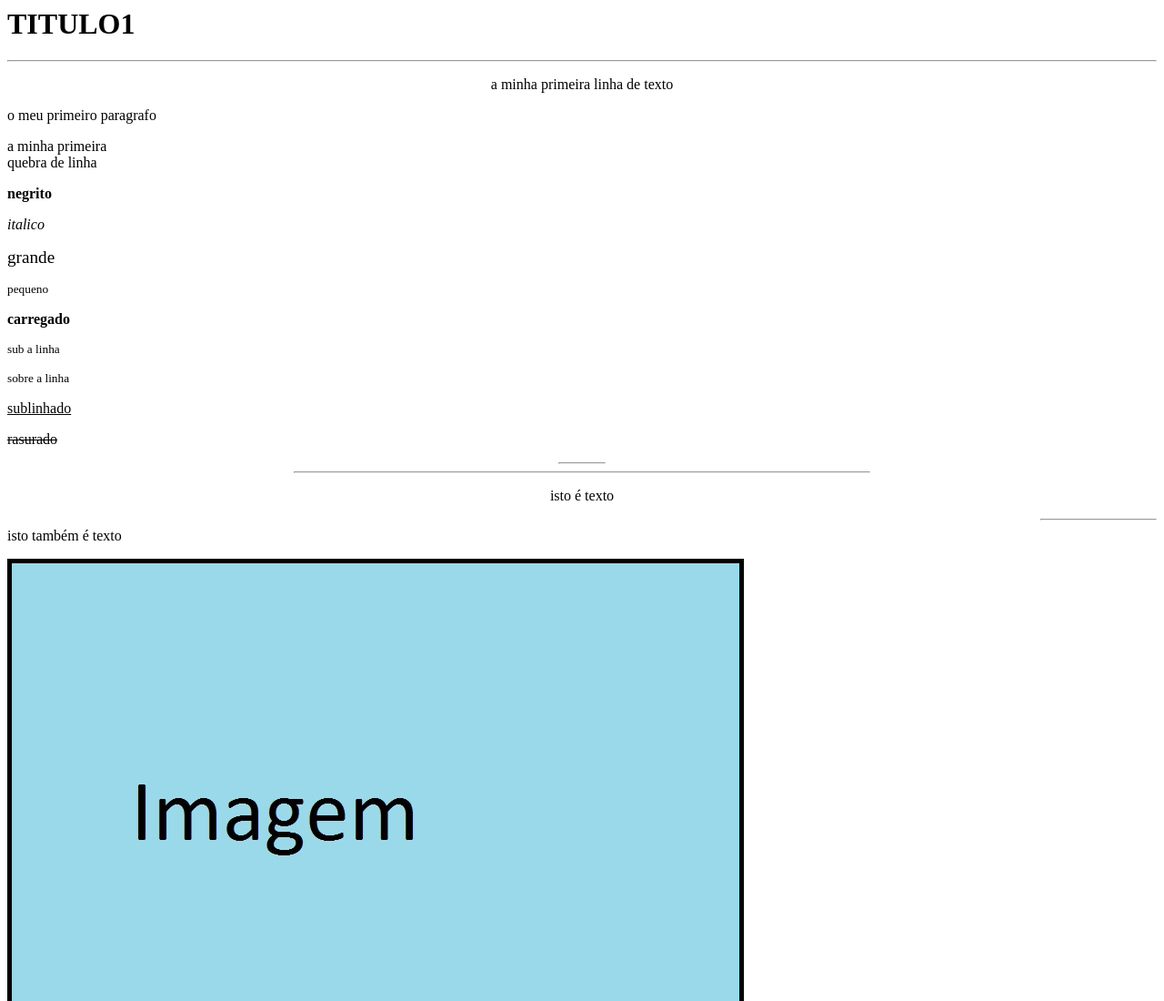
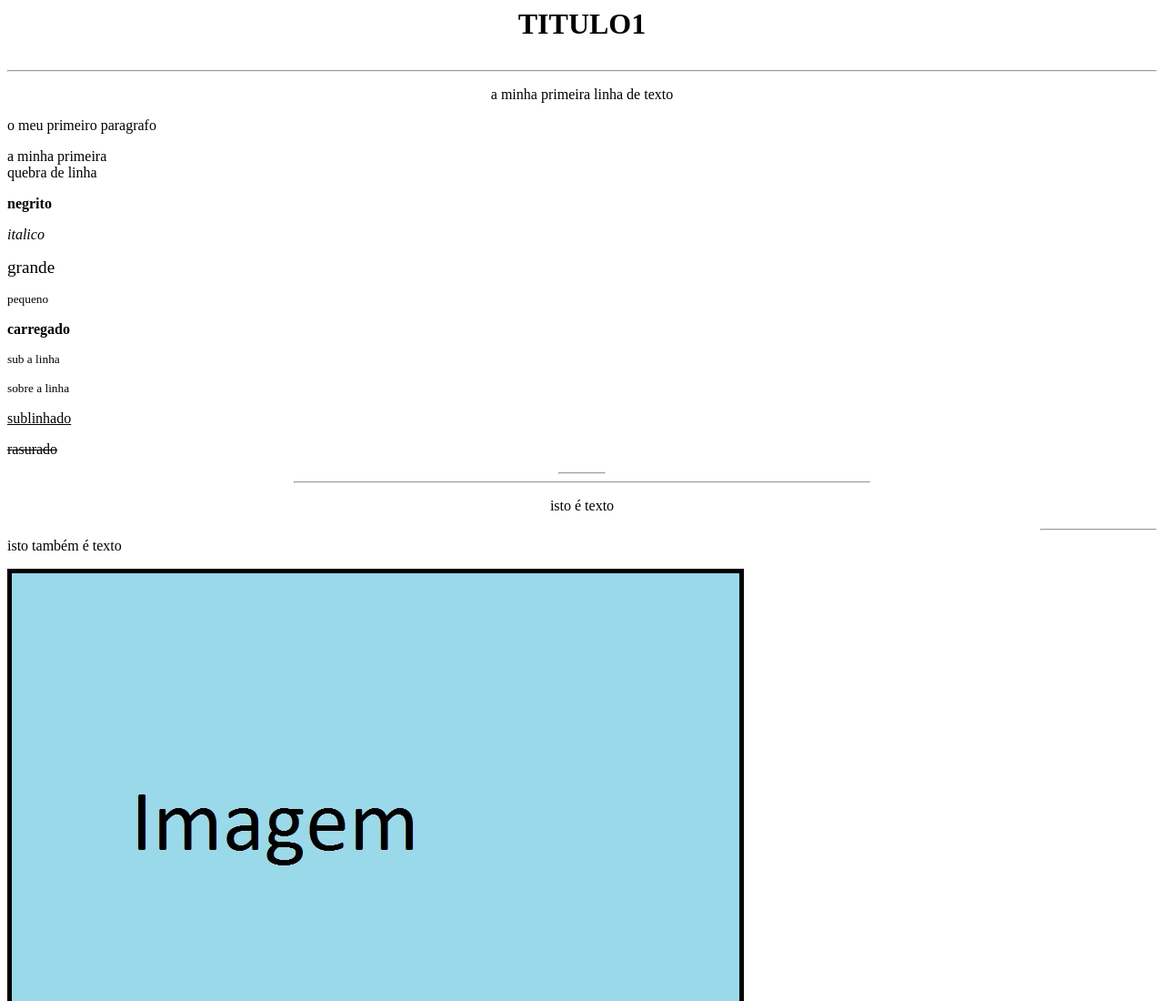
Before and after one commit to ldvssr/webpage, a plain HTML site: page index.html in a window 1280 px wide. Shown: the top 1100 px of the page at 91% size. Drawn offline with Linux system fonts and the light colour scheme.

Commit message:
Update index.html

```diff
--- a/index.html
+++ b/index.html
@@ -4,7 +4,8 @@
   <!--o meu comentario-->
  </head>
  <body>
-  <h1>TITULO1</h1>
+  <h1><p align="center">
+   TITULO1</p></h1>
   <hr />
   <p align="center">
        a minha primeira linha de texto
```
